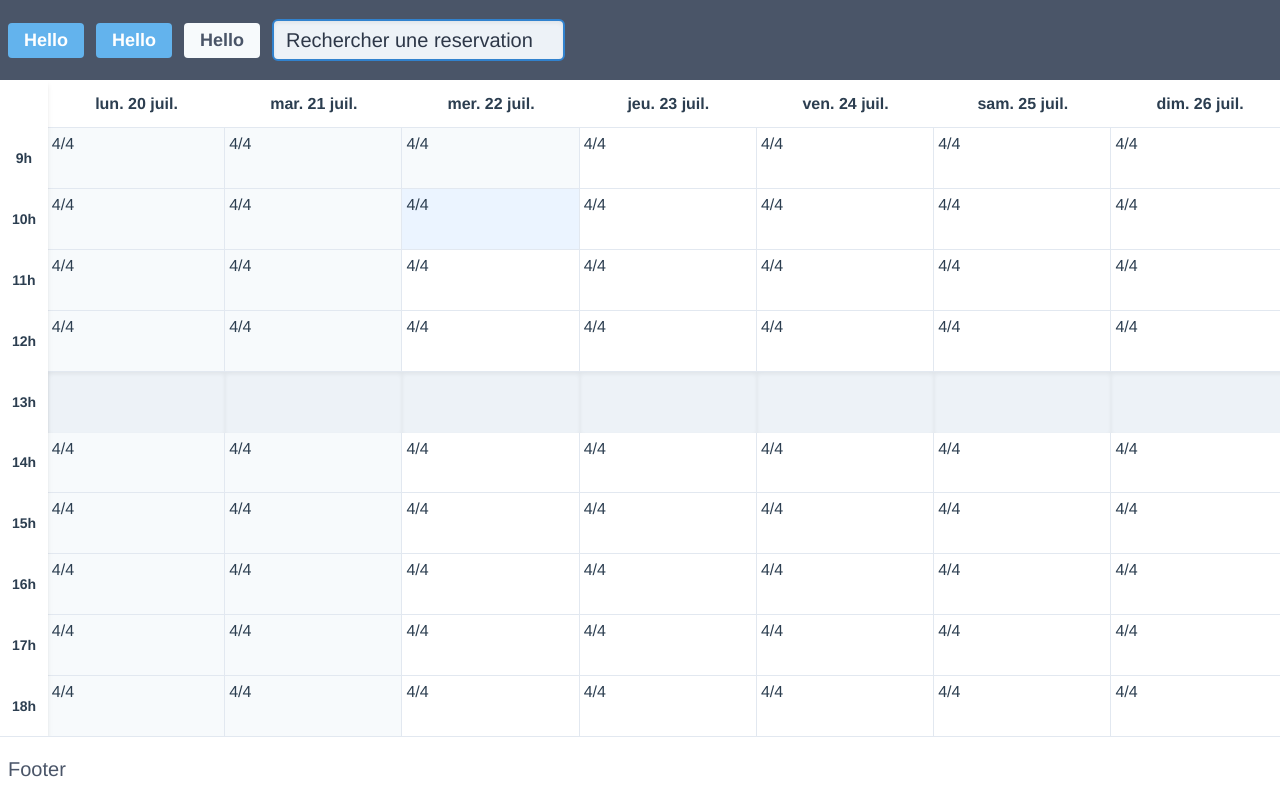
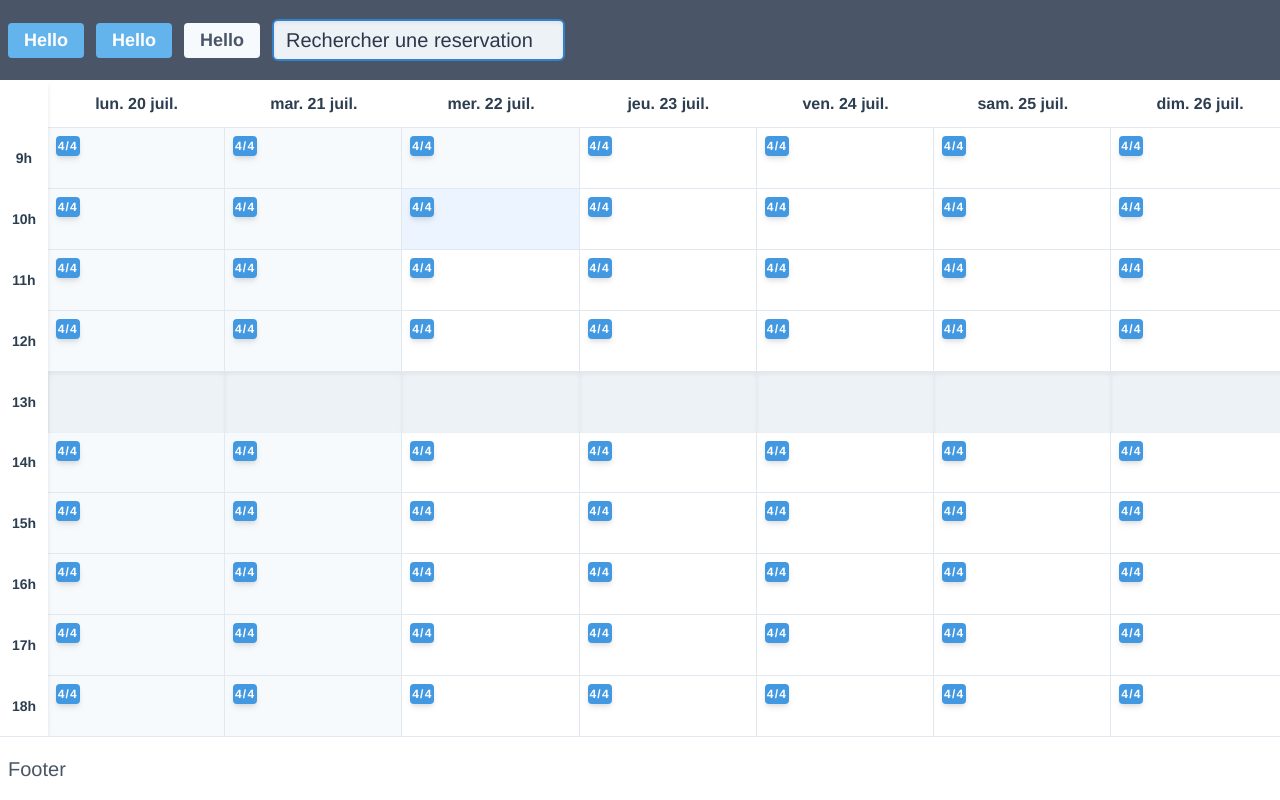
Before and after one commit to germsb/calandar-app, a Vue app: page / in a window 1280 px wide. Built offline with nearby package versions, Linux system fonts and the light colour scheme.

Commit message:
calandar style

```diff
--- a/src/components/Calandar.vue
+++ b/src/components/Calandar.vue
@@ -4,10 +4,7 @@
     <div id="tt" class="flex-grow flex overflow-auto">
      <!-- bar sticky vertical gauche -->
       <div class="sticky left-0 flex flex-col z-10 shadow-md">
-        <div class="sticky top-0 bg-white w-12 h-12  flex-shrink-0">
-          <!-- <div class="absolute h-full right-0 bottom-0 w-2 -mr-2 mb-px" style="background: linear-gradient(to right, #f7fafc, transparent);"></div>
-          <div class="absolute w-full bottom-0 right-0 h-2 -mb-2 mr-px" style="background: linear-gradient(to bottom, #f7fafc, transparent);"></div> -->
-        </div>
+        <div class="sticky top-0 bg-white w-12 h-12  flex-shrink-0"/>
         <div
           v-for="i in getHourArray"
           :key="i"
@@ -40,8 +37,8 @@
           <div
             v-if="!isOffHour(i)"
             :class="[isPastHour(date, i)]"
-            class="h-full border-b border-r p-1 hover:bg-gray-200 hover:shadow-inner cursor-pointer">
-            4/4
+            class="h-full border-b border-r p-2  hover:bg-green-100 hover:shadow-inner font-bold text-gray-600 text-sm cursor-pointer">
+            <div class="w-6 h-5 shadow-md rounded bg-blue-500 text-xs text-white font-bold tracking-widest flex justify-center items-center">4/4</div>
           </div>
 
         </div>
--- a/tailwind.config.js
+++ b/tailwind.config.js
@@ -16,6 +16,7 @@ module.exports = {
     variants: {
       backgroundColor: ['responsive', 'hover', 'focus', 'group-hover'],
       visibility: ['responsive', 'group-hover'],
+      zIndex: ['responsive', 'hover'],
     },
     corePlugins: {
       container: false,
```
